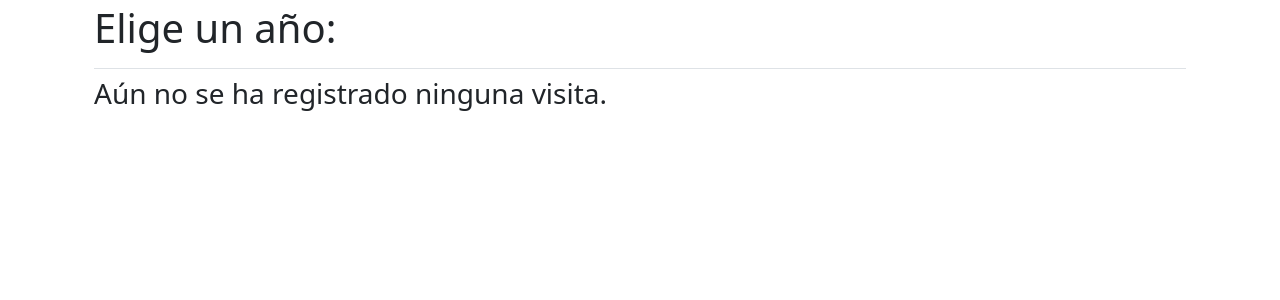
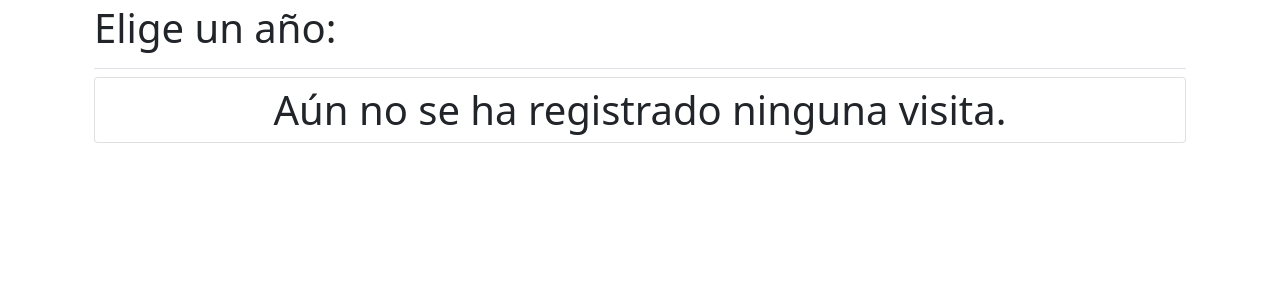
Before and after one commit to LuisMtzGarcia/Grocery_Shopping_Registry, a Django app: page /years/ in a window 1280 px wide. Shown: the part 56-356 px from the top of the page. Run offline with Django 4.2, Linux system fonts and the light colour scheme; the visitor is signed in with stand-in values (Sample User, id 1); data that the repository does not hold is empty; some libraries are stand-ins or nearby versions.

Commit message:
Applied list-group to display years in Years template.

```diff
--- a/shopping_registry/templates/shopping_registry/years.html
+++ b/shopping_registry/templates/shopping_registry/years.html
@@ -8,18 +8,17 @@
 
 {% block content %}
 
-{% for year in years %}
-    <div class="card mb-3">
-        <h4 class="card-header text-center">
-            <a href="{% url 'shopping_registry:months' year %}">
-                {{ year }}
-            </a>
-        </h4>
-    </div>
-{% empty %}
-    <h3>
-        Aún no se ha registrado ninguna visita.
-    </h3>
-{% endfor %}
+<div class="list-group">
+    {% for year in years %}
+        <a href="{% url 'shopping_registry:months' year %}"
+            class="list-group-item list-group-item-action text-center display-6">
+            {{ year }}
+        </a>
+    {% empty %}
+        <p class="list-group-item list-group-item-action text-center display-6">
+            Aún no se ha registrado ninguna visita.
+        </p>
+    {% endfor %}
+</div>
 
 {% endblock content%}
```
